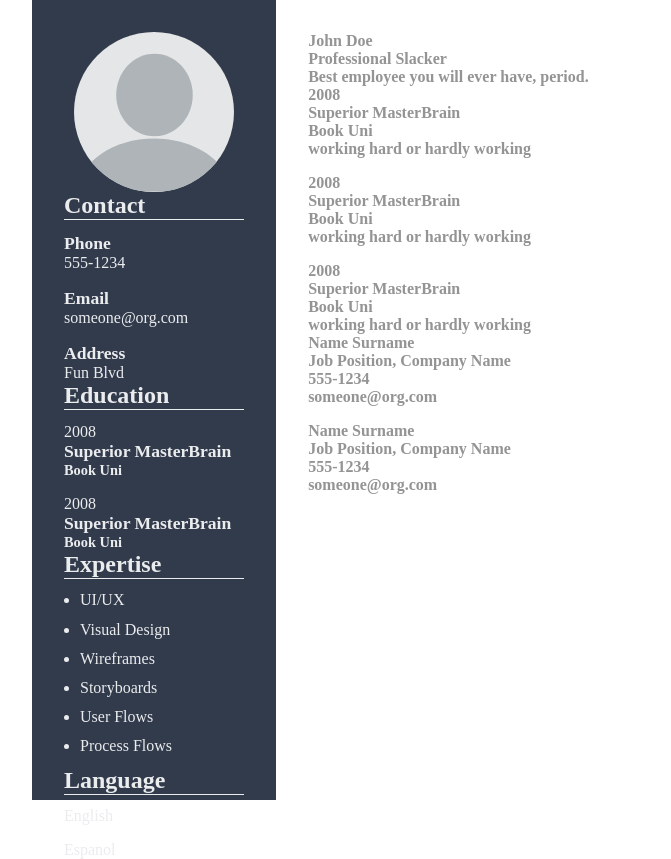
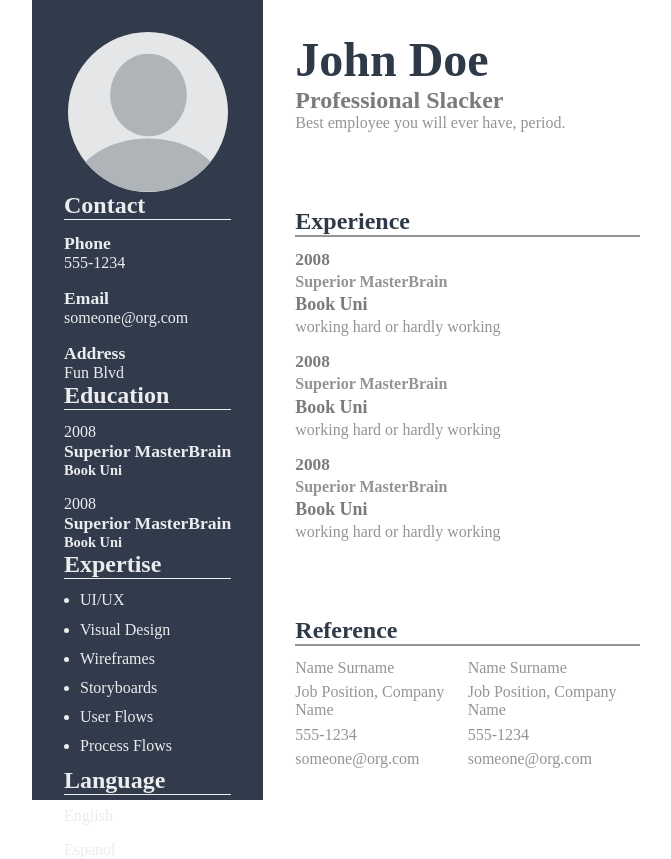
Before and after one commit to NicksCodez/cv-app, a React app: page / in a window 1280 px wide. Shown: the whole page, without its empty margins (288-959 px from the left). Built offline with nearby package versions, Linux system fonts and the light colour scheme.

Commit message:
style example right side

```diff
--- a/src/components/About.js
+++ b/src/components/About.js
@@ -5,7 +5,7 @@ class About extends Component {
     const { about } = this.props;
 
     return (
-      <div>
+      <div id="about">
         <div id="name">{about.name}</div>
         <div id="position">{about.position}</div>
         <div id="description">{about.description}</div>
--- a/src/components/Experience.js
+++ b/src/components/Experience.js
@@ -5,15 +5,18 @@ class Experience extends Component {
     const { experience } = this.props;
 
     return (
-      <div className="wrapper">
-        {experience.map((item) => (
-          <div key={item.id} className="experience">
-            <div>{item.period}</div>
-            <div>{item.company}</div>
-            <div>{item.position}</div>
-            <div>{item.description}</div>
-          </div>
-        ))}
+      <div id="experience">
+        <div className="right-category">Experience</div>
+        <div className="experience-items">
+          {experience.map((item) => (
+            <div key={item.id} className="wrapper">
+              <div className="experience-period">{item.period}</div>
+              <div className="experience-company">{item.company}</div>
+              <div className="experience-position">{item.position}</div>
+              <div className="experience-description">{item.description}</div>
+            </div>
+          ))}
+        </div>
       </div>
     );
   }
--- a/src/components/Reference.js
+++ b/src/components/Reference.js
@@ -5,15 +5,18 @@ class Reference extends Component {
     const { reference } = this.props;
 
     return (
-      <div className="wrapper">
-        {reference.map((item) => (
-          <div key={item.id} className="reference">
-            <div>{item.name}</div>
-            <div>{item.job}</div>
-            <div>{item.phone}</div>
-            <div>{item.email}</div>
-          </div>
-        ))}
+      <div id="reference">
+        <div className="right-category">Reference</div>
+        <div className="reference-items">
+          {reference.map((item) => (
+            <div key={item.id} className="wrapper">
+              <div className="reference-name">{item.name}</div>
+              <div className="reference-job">{item.job}</div>
+              <div className="reference-phone">{item.phone}</div>
+              <div className="reference-email">{item.email}</div>
+            </div>
+          ))}
+        </div>
       </div>
     );
   }
--- a/src/styles/index.css
+++ b/src/styles/index.css
@@ -2,6 +2,7 @@
   --text-left-color: #ebecee;
   --right-black-text: #2e3a47;
   --right-gray-text: #949494;
+  --right-dark-gray-text: #7b7b7b;
 }
 
 body {
--- a/src/styles/right.css
+++ b/src/styles/right.css
@@ -1,6 +1,66 @@
 #right {
   flex-grow: 4;
   padding: 2rem;
+  color: var(--right-gray-text);
+  display: flex;
+  flex-direction: column;
+  justify-content: space-between;
+}
+
+#name {
+  font-size: 3rem;
+  color: var(--right-black-text);
   font-weight: bold;
-  color: var(--right-gray-text);
 }
+
+#position {
+  font-size: 1.5rem;
+  color: var(--right-dark-gray-text);
+  font-weight: bold;
+}
+
+.right-category {
+  font-size: 1.5rem;
+  color: var(--right-black-text);
+  border-bottom: 2px solid var(--right-gray-text);
+  margin-bottom: 0.8rem;
+  font-weight: bold;
+}
+
+.experience-items {
+  display: flex;
+  flex-direction: column;
+  gap: 1rem;
+}
+
+.experience-items > .wrapper {
+  justify-content: flex-start;
+  align-items: flex-start;
+  gap: 0.2rem;
+}
+
+.experience-period {
+  font-size: 1.08rem;
+  color: var(--right-dark-gray-text);
+  font-weight: bold;
+}
+
+.experience-company {
+  font-weight: bold;
+}
+
+.experience-position {
+  font-size: 1.12rem;
+  color: var(--right-dark-gray-text);
+  font-weight: bold;
+}
+
+.reference-items {
+  display: flex;
+  justify-content: space-between;
+}
+
+.reference-items > .wrapper {
+  justify-content: flex-start;
+  gap: 0.4rem;
+}
```
